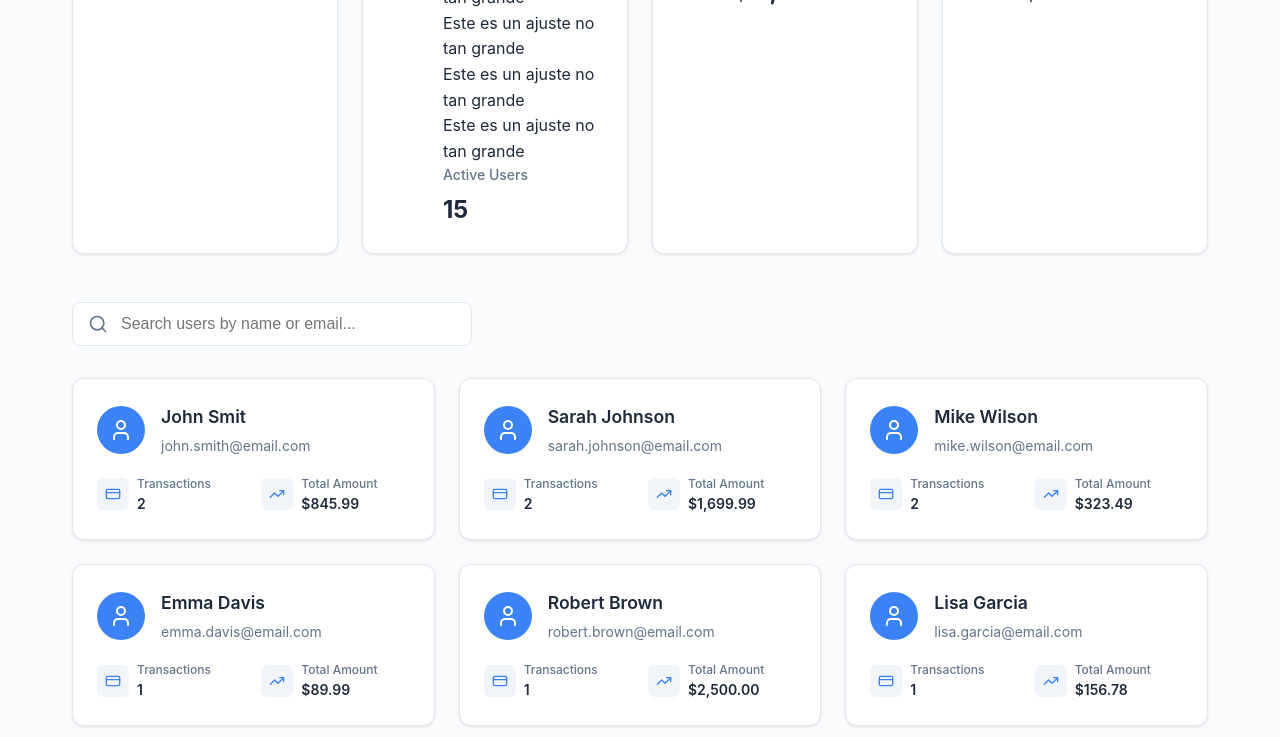
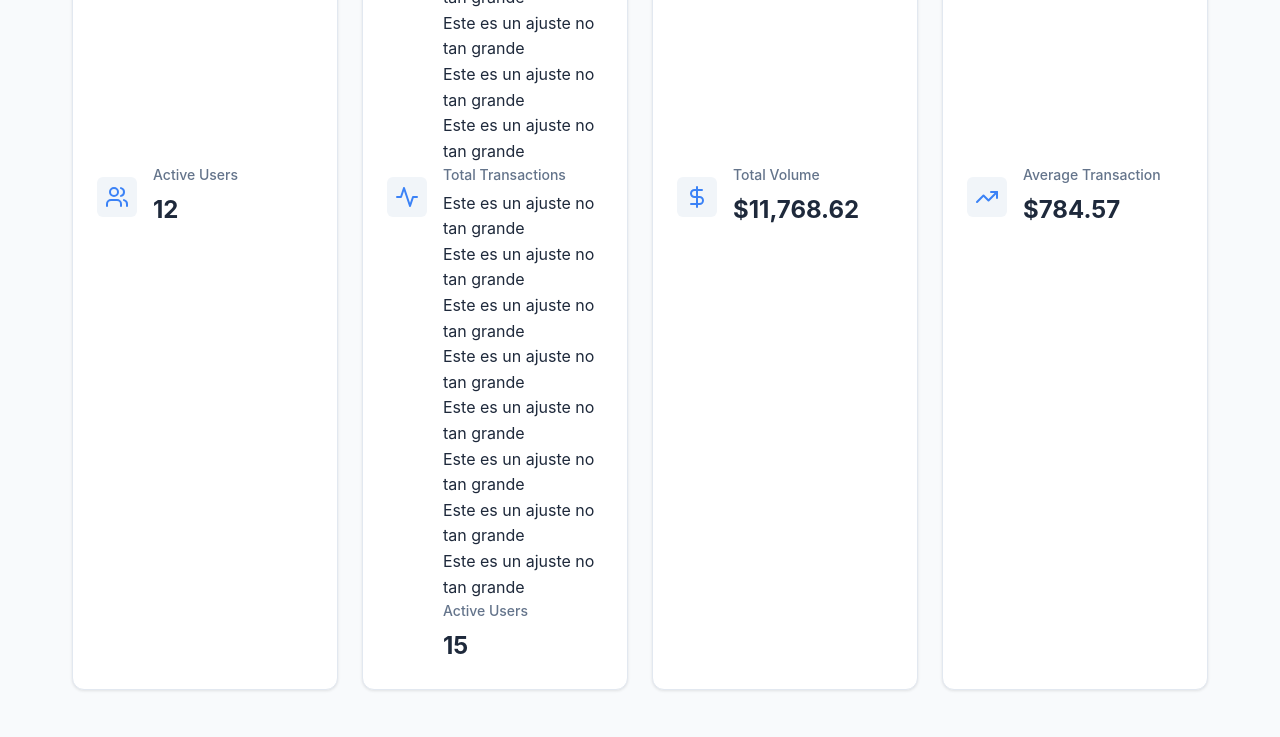
Before and after one commit to mio92/pagos-en-linea, a React (Create React App) app: page / in a window 1280 px wide. Shown: the part 533-1270 px from the top of the page. Built offline with nearby package versions, Linux system fonts and the light colour scheme.

Commit message:
prueba 44

```diff
--- a/src/components/Dashboard.tsx
+++ b/src/components/Dashboard.tsx
@@ -71,6 +71,15 @@ const Dashboard: React.FC = () => {
         <p>Este es un ajuste no tan grande</p>
         <p>Este es un ajuste no tan grande</p>
         <p>Este es un ajuste no tan grande</p>
+            <h3>Total Transactions</h3>
+        <p>Este es un ajuste no tan grande</p>
+        <p>Este es un ajuste no tan grande</p>
+        <p>Este es un ajuste no tan grande</p>
+        <p>Este es un ajuste no tan grande</p>
+        <p>Este es un ajuste no tan grande</p>
+        <p>Este es un ajuste no tan grande</p>
+        <p>Este es un ajuste no tan grande</p>
+        <p>Este es un ajuste no tan grande</p>
             <h3>Active Users</h3>
             <p className="stat-number">{transactionSummary.totalTransactions}</p>
           </div>
```
